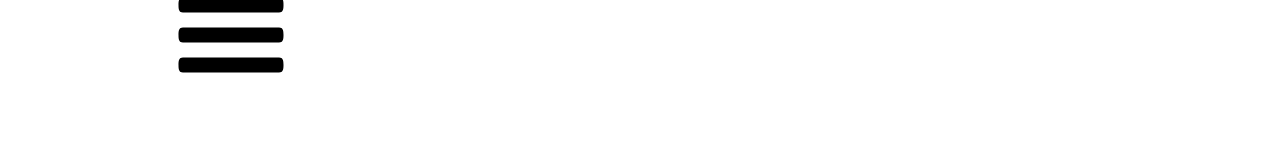
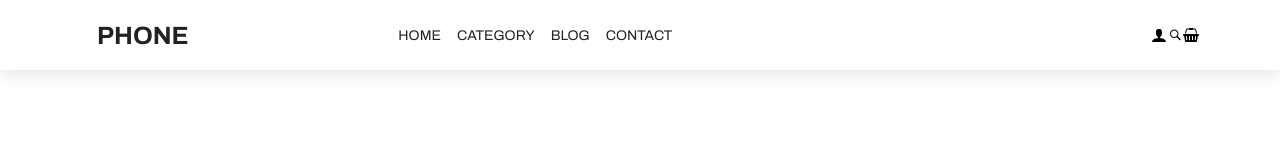
Before and after one commit to sicelo17/ecommerce, a plain HTML site: page index.html in a window 1280 px wide. Drawn offline with nearby package versions, Linux system fonts and the light colour scheme.

Commit message:
unfinished navBar

```diff
--- a/css/style.css
+++ b/css/style.css
@@ -78,7 +78,7 @@ Navigation
 .navigation {
     position: relative;
     height: 7rem;
-    box-shadow: 0 .5rem 1.5rem rgba(0, 0, 0 .1);
+    box-shadow: 0 .5rem 1.5rem rgba(0, 0, 0, .1);
 }
 
 .nav {
@@ -89,3 +89,61 @@ Navigation
     width: 100%;
     padding: 0 1rem;
 }
+.nav-logo a {
+    font-size: 2.5rem;
+    color: var(--black);
+    padding: 1.6rem;
+    font-weight: 700;
+}
+
+.nav-hamburger {
+    display: none;
+    cursor: pointer;
+}
+
+.nav-hamburger svg {
+    height: 2.3rem;
+    width: 23rem;
+}
+
+.menu-top {
+    display: none;
+}
+
+.nav-menu {
+    width: 50%;
+}
+
+.nav-list {
+    display: flex;
+    align-items: center;
+    height: 100%;
+    width: 50%;
+}
+
+.nav-item:not(:last-child){
+    margin-right: 1.6rem ;
+}
+
+.nav-list .nav-link:link,
+.nav-list .nav-link:visited {
+    display: inline-block;
+    font-size: 1.4rem;
+    text-transform: uppercase;
+    color: var(--black);
+    transition: color .3s ease-in-out;
+}
+
+.nav-list .nav-link:hover {
+    color: var(--orange);
+}
+
+.nav-icons {
+    display: flex;
+    position: relative;
+}
+
+.nav-icons .icon-item svg{
+    width: 1.6rem;
+    height: 1.6rem;
+}
--- a/index.html
+++ b/index.html
@@ -28,10 +28,57 @@
         <div class="navigation">
             <div class="container">
                 <nav class="nav">
-                     <div class="nav_hamburger">
+                    <div class="nav-hamburger">
                         <svg>
                             <use xlink:href = "./images/sprite.svg#icon-menu"></use>
                         </svg>
+                    </div>
+                    <div class="nav-logo">
+                        <a href="#" class="scroll-link">PHONE</a>
+                    </div>
+                    <div class="nav-menu">
+                        <div class="menu-top">
+                            <span class="nav-category">PHONE</span>
+                            <a href="#" class="close-toggle">
+                                <svg>
+                                    <use xlink:href = "./images/sprite.svg#icon-cross"></use>
+                                </svg>
+                            </a>
+                        </div>
+                        <ul class="nav-list">
+                            <li class="nav-item">
+                                <a href="#header" class="nav-link scroll-link">Home</a>
+                            </li>
+                            <li class="nav-item">
+                                <a href="#header" class="nav-link scroll-link">Category</a>
+                            </li>
+                            <li class="nav-item">
+                                <a href="#header" class="nav-link scroll-link">Blog</a>
+                            </li>
+                            <li class="nav-item">
+                                <a href="#header" class="nav-link scroll-link">Contact</a>
+                            </li>
+                        </ul>
+                    </div>
+
+                    <div class="nav-icons">
+                        <a href="#" class="icon-item">
+                            <svg>
+                                <use xlink:href = "./images/sprite.svg#icon-user"></use>
+                            </svg>
+                        </a>
+
+                        <a href="#" class="icon-item">
+                            <svg>
+                                <use xlink:href = "./images/sprite.svg#icon-search"></use>
+                            </svg>
+                        </a>
+
+                        <a href="#" class="icon-item">
+                            <svg>
+                                <use xlink:href = "./images/sprite.svg#icon-shopping-basket "></use>
+                            </svg>
+                        </a>
                     </div>
                 </nav>
             </div>
```
Lines whose indentation alone changed are shown as unchanged.
